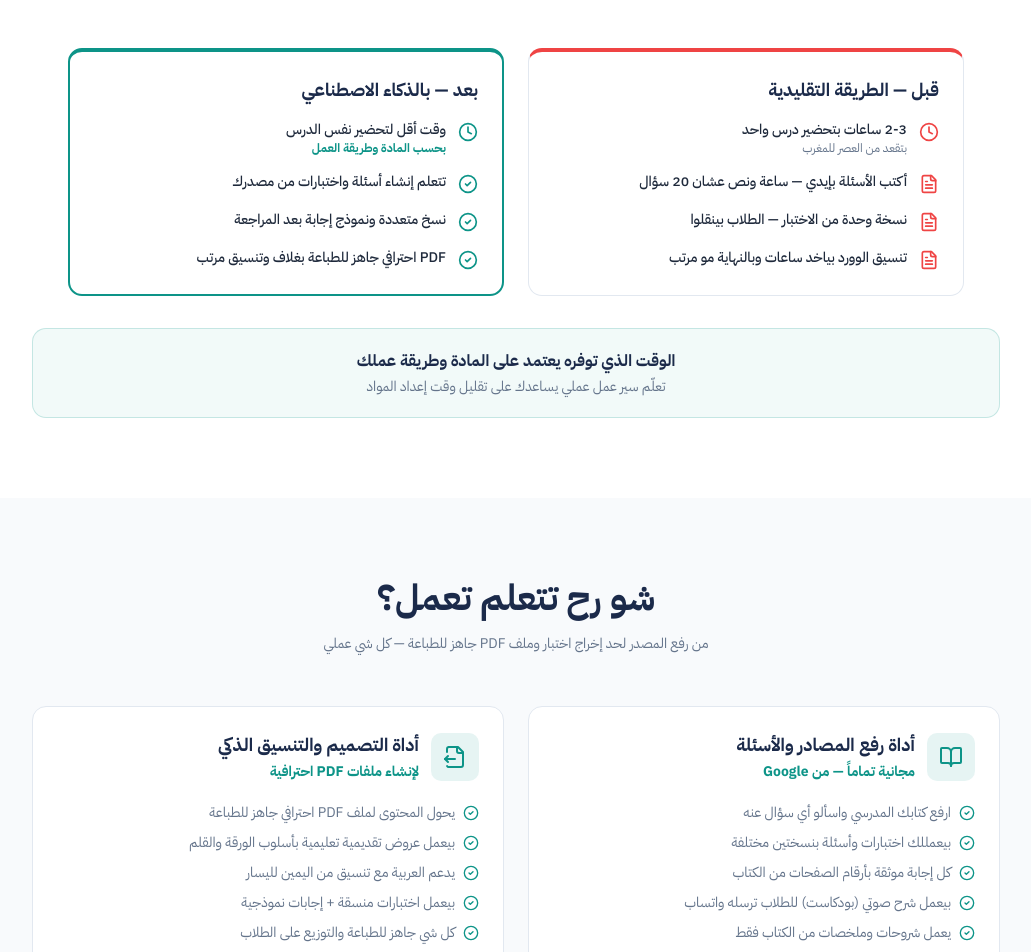
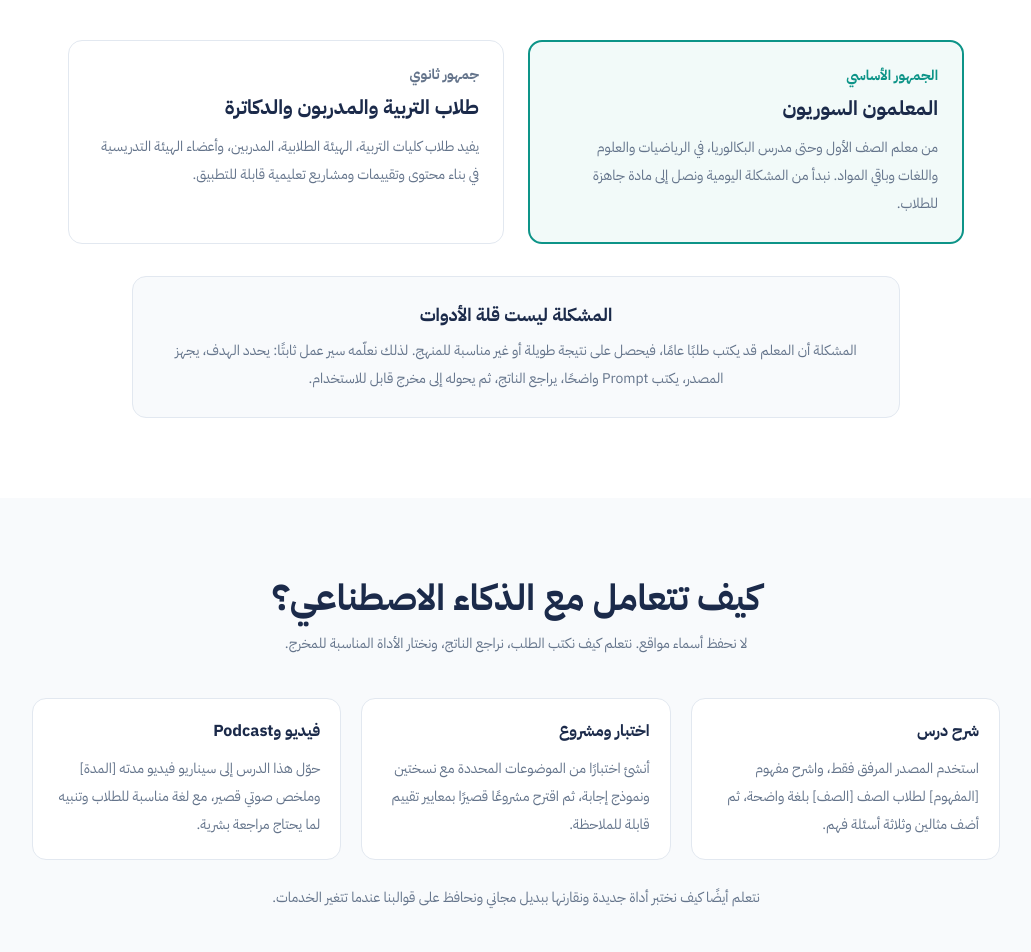
Before and after one commit to fhrrutedf/notebooklm-course-landing, a Next.js app: page / in a window 1280 px wide. Shown: the part 1500-2452 px from the top of the page, without its empty margins (124-1155 px from the left). Built offline with nearby package versions, Linux system fonts and the light colour scheme.

Commit message:
Expand course tracks and Syrian teacher audience

```diff
--- a/src/app/page.tsx
+++ b/src/app/page.tsx
@@ -86,66 +86,47 @@ export default function LandingPage() {
 
   const courseModules = [
     {
-      title: 'الوحدة 1: الأساسيات والتحضير الذكي',
-      lessons: 4,
-      time: '48 دقيقة',
+      title: 'المسار 1: من المصدر إلى شرح وفيديو تعليمي',
+      lessons: 6,
+      time: '80 دقيقة',
       items: [
-        'ما هو الذكاء الاصطناعي بالتعليم ولماذا يحتاجه كل معلم؟',
-        'رفع المصادر وتنظيم الدفتر الذكي',
-        'المحادثة الذكية مع محتواك — أسئلة تفتح بوابات',
-        'تغيير اللغة للعربية والإعدادات المخصصة',
+        'تجهيز درس أو كتاب من الصف الأول إلى البكالوريا وتحديد الهدف التعليمي',
+        'كتابة Prompt يطلب شرحًا مناسبًا لعمر الطالب ومستواه',
+        'إنشاء ملخص وأسئلة فهم ونشاط صفّي من المصدر',
+        'تحويل الفكرة إلى سيناريو فيديو تعليمي يشرحه المعلم لطلابه',
+        'مراجعة الدقة واللغة وعدم إضافة معلومات خارج المصدر',
       ],
     },
     {
-      title: 'الوحدة 2: البودكاست التعليمي',
-      lessons: 4,
-      time: '48 دقيقة',
+      title: 'المسار 2: من الدرس إلى اختبار وPDF ومشروع',
+      lessons: 7,
+      time: '95 دقيقة',
       items: [
-        'إنشاء بودكاست تعليمي من أي محتوى',
-        'تخصيص البودكاست المتقدم — تحكّم كامل بالمحتوى',
-        'مشاركة البودكاست مع الطلاب — قنوات التوزيع',
-        'ربط البودكاست بالمنهج — استراتيجيات متقدمة',
+        'بناء جدول مواصفات مبسط يناسب المادة والمرحلة',
+        'إعداد أسئلة متعددة ونسختين من الاختبار مع نموذج إجابة',
+        'إخراج ورقة PDF جاهزة للطباعة بتنسيق عربي من اليمين إلى اليسار',
+        'تصميم مشروع أو مهمة تطبيقية للطلاب مع خطوات ومعايير تقييم',
+        'استخدام قائمة مراجعة بشرية قبل توزيع أي مادة',
       ],
     },
     {
-      title: 'الوحدة 3: العروض والوسائط المتقدمة',
-      lessons: 4,
-      time: '48 دقيقة',
+      title: 'المسار 3: عرض وتفاعل وبودكاست ومتابعة',
+      lessons: 7,
+      time: '85 دقيقة',
       items: [
-        'إنشاء عرض تقديمي احترافي من محتواك',
-        'الخرائط الذهنية والإنفوجرافيك',
-        'ملخص الفيديو والنظرة العامة',
-        'دمج أدوات العرض والتصميم المتقدمة',
-      ],
-    },
-    {
-      title: 'الوحدة 4: التقييم والدراسة',
-      lessons: 4,
-      time: '48 دقيقة',
-      items: [
-        'توليد أسئلة وامتحانات بضغطة زر',
-        'البطاقات التعليمية للمراجعة السريعة',
-        'أدلة الدراسة المخصصة',
-        'تقييم الفهم والتعلّم التكيفي',
-      ],
-    },
-    {
-      title: 'الوحدة 5: الاستراتيجيات المتقدمة',
-      lessons: 4,
-      time: '48 دقيقة',
-      items: [
-        'التعليم الشامل — دمج طلاب الاحتياجات الخاصة',
-        'دمج مع منصات التعليم الإلكتروني',
-        'خطة الدرس الذكية — تحضير كامل بالذكاء الاصطناعي',
-        'بناء نظامك التعليمي الذكي المتكامل',
+        'تحويل الدرس إلى عرض تقديمي واضح ومناسب للحصة',
+        'إنشاء نشاط فردي وجماعي وبطاقة خروج للطلاب',
+        'إنتاج Podcast أو شرح صوتي مختصر من محتوى الدرس',
+        'اقتراح طريقة مشاركة الفيديو أو الصوت أو المشروع مع الطلاب',
+        'مقارنة الأدوات المجانية واختيار البديل عند تغيّر أي خدمة',
       ],
     },
   ]
 
   const bonuses = [
-    { title: '15 أمراً جاهزاً للنسخ واللصق', subtitle: 'Prompts', value: '$15', desc: '15 برومبت جاهز للنسخ واللصق مباشرة. مصممة خصيصاً للمعلمين والدكاترة والمدربين. كل برومبت مجرّب وبيدي نتائج ممتازة.', icon: Zap },
-    { title: 'ورقة مرجعية سريعة', subtitle: 'Cheat Sheet', value: '$10', desc: 'ورقة مرجعية سريعة بتلخص أهم الأوامر والخطوات. طباعها وحطها جنبك.', icon: FileText },
-    { title: 'وصول دائم + تحديثات مجانية', subtitle: 'Lifetime', value: '$20', desc: 'ادفع مرة واحتفظ بالكورس للأبد. مفيش اشتراك شهري ولا تجديد.', icon: Shield },
+    { title: 'حزمة Prompts للمعلمين', subtitle: 'Prompts', value: '150,000 ليرة سورية', desc: 'قوالب جاهزة للشرح والاختبارات والمشاريع والفيديوهات والـPodcasts، مع طريقة تعديل كل قالب حسب الصف والمادة.', icon: Zap },
+    { title: 'قوالب مشاريع ومخرجات', subtitle: 'Templates', value: '100,000 ليرة سورية', desc: 'قوالب عملية لخطة المشروع، ورقة الاختبار، سيناريو الفيديو، بطاقة الخروج، ونموذج التقييم.', icon: FileText },
+    { title: 'دليل مواكبة الأدوات', subtitle: 'Updates', value: '200,000 ليرة سورية', desc: 'دليل يعلّمك كيف تجرّب أداة جديدة وتقارنها ببديل مجاني وتحافظ على سير العمل والـPrompts الخاصة بك.', icon: Shield },
   ]
 
   const faqs = [
@@ -204,12 +185,12 @@ export default function LandingPage() {
 
           {/* H1 */}
           <h1 className="text-3xl md:text-5xl lg:text-[3.4rem] font-bold leading-[1.4] mb-6 text-[#1B2A4A]">
-            من الدرس إلى مادة تعليمية جاهزة بوقت أقل
+            من الدرس إلى مادة تعليمية جاهزة لطلابك
           </h1>
 
           {/* Subtitle */}
           <p className="text-base md:text-lg text-[#64748B] max-w-3xl mx-auto mb-10 leading-loose">
-            Course عملي يعلّم المعلمين والمدربين وأعضاء الهيئة التدريسية إنتاج الشروحات والملخصات والأسئلة والاختبارات وأوراق PDF والعروض والأنشطة باستخدام أدوات الذكاء الاصطناعي التعليمية.
+            Course عملي للمعلم السوري من الصف الأول إلى البكالوريا: تتعلم فيه تحويل الدرس إلى شرح وفيديو تعليمي، اختبار وPDF، مشروع، عرض، Podcast ونشاط قابل للمشاركة مع الطلاب.
           </p>
 
           {/* Two CTA buttons */}
@@ -315,7 +296,56 @@ export default function LandingPage() {
         </div>
       </section>
 
-      {/* ===== 3. BEFORE/AFTER SECTION ===== */}
+      {/* ===== 3. AUDIENCE AND SOLUTION ===== */}
+      <section className="py-14 md:py-20 bg-white">
+        <div className="max-w-[1000px] mx-auto px-4">
+          <div className="text-center mb-10">
+            <h2 className="text-2xl md:text-4xl font-bold text-[#1B2A4A] mb-3">لمين صُمّم هذا الـCourse؟</h2>
+            <p className="text-[#64748B] max-w-2xl mx-auto text-sm leading-loose">التركيز الأساسي على المعلم السوري، مع مسارات مفيدة لكل من يعمل في التعليم والتدريب.</p>
+          </div>
+          <div className="grid md:grid-cols-2 gap-6 max-w-4xl mx-auto">
+            <div className="bg-[#0D9488]/5 border-2 border-[#0D9488] rounded-xl p-6">
+              <div className="text-[#0D9488] font-bold text-sm mb-2">الجمهور الأساسي</div>
+              <h3 className="text-xl font-bold text-[#1B2A4A] mb-3">المعلمون السوريون</h3>
+              <p className="text-[#64748B] text-sm leading-loose">من معلم الصف الأول وحتى مدرس البكالوريا، في الرياضيات والعلوم واللغات وباقي المواد. نبدأ من المشكلة اليومية ونصل إلى مادة جاهزة للطلاب.</p>
+            </div>
+            <div className="bg-white border border-[#E2E8F0] rounded-xl p-6">
+              <div className="text-[#64748B] font-bold text-sm mb-2">جمهور ثانوي</div>
+              <h3 className="text-xl font-bold text-[#1B2A4A] mb-3">طلاب التربية والمدربون والدكاترة</h3>
+              <p className="text-[#64748B] text-sm leading-loose">يفيد طلاب كليات التربية، الهيئة الطلابية، المدربين، وأعضاء الهيئة التدريسية في بناء محتوى وتقييمات ومشاريع تعليمية قابلة للتطبيق.</p>
+            </div>
+          </div>
+          <div className="mt-8 max-w-3xl mx-auto text-center bg-[#F8FAFC] border border-[#E2E8F0] rounded-xl p-6">
+            <h3 className="font-bold text-[#1B2A4A] text-lg mb-2">المشكلة ليست قلة الأدوات</h3>
+            <p className="text-[#64748B] text-sm leading-loose">المشكلة أن المعلم قد يكتب طلبًا عامًا، فيحصل على نتيجة طويلة أو غير مناسبة للمنهج. لذلك نعلّمه سير عمل ثابتًا: يحدد الهدف، يجهز المصدر، يكتب Prompt واضحًا، يراجع الناتج، ثم يحوله إلى مخرج قابل للاستخدام.</p>
+          </div>
+        </div>
+      </section>
+
+      {/* ===== 4. PROMPT WORKFLOW SECTION ===== */}
+      <section className="py-14 md:py-20 bg-[#F8FAFC]">
+        <div className="max-w-[1000px] mx-auto px-4">
+          <div className="text-center mb-10">
+            <h2 className="text-2xl md:text-4xl font-bold text-[#1B2A4A] mb-3">كيف تتعامل مع الذكاء الاصطناعي؟</h2>
+            <p className="text-[#64748B] max-w-2xl mx-auto text-sm leading-loose">لا نحفظ أسماء مواقع. نتعلم كيف نكتب الطلب، نراجع الناتج، ونختار الأداة المناسبة للمخرج.</p>
+          </div>
+          <div className="grid md:grid-cols-3 gap-5">
+            {[
+              { title: 'شرح درس', text: 'استخدم المصدر المرفق فقط، واشرح مفهوم [المفهوم] لطلاب الصف [الصف] بلغة واضحة، ثم أضف مثالين وثلاثة أسئلة فهم.' },
+              { title: 'اختبار ومشروع', text: 'أنشئ اختبارًا من الموضوعات المحددة مع نسختين ونموذج إجابة، ثم اقترح مشروعًا قصيرًا بمعايير تقييم قابلة للملاحظة.' },
+              { title: 'فيديو وPodcast', text: 'حوّل هذا الدرس إلى سيناريو فيديو مدته [المدة] وملخص صوتي قصير، مع لغة مناسبة للطلاب وتنبيه لما يحتاج مراجعة بشرية.' },
+            ].map((item) => (
+              <div key={item.title} className="bg-white border border-[#E2E8F0] rounded-xl p-5">
+                <h3 className="font-bold text-[#1B2A4A] mb-3">{item.title}</h3>
+                <p className="text-[#64748B] text-sm leading-loose">{item.text}</p>
+              </div>
+            ))}
+          </div>
+          <div className="mt-7 text-center text-sm text-[#64748B]">نتعلم أيضًا كيف نختبر أداة جديدة ونقارنها ببديل مجاني ونحافظ على قوالبنا عندما تتغير الخدمات.</div>
+        </div>
+      </section>
+
+      {/* ===== 5. BEFORE/AFTER SECTION ===== */}
       <section className="py-14 md:py-20 bg-white">
         <div className="max-w-[1000px] mx-auto px-4">
           <div className="text-center mb-12">
@@ -405,15 +435,15 @@ export default function LandingPage() {
         </div>
       </section>
 
-      {/* ===== 4. TOOLS SECTION ===== */}
+      {/* ===== 6. TOOLS SECTION ===== */}
       <section className="py-14 md:py-20 bg-[#F8FAFC]">
         <div className="max-w-[1000px] mx-auto px-4">
           <div className="text-center mb-12">
             <h2 className="text-2xl md:text-4xl font-bold text-[#1B2A4A] mb-3">
-              شو رح تتعلم تعمل؟
+              شو رح تنتج وتستخدم مع طلابك؟
             </h2>
             <p className="text-[#64748B] max-w-xl mx-auto text-sm leading-loose">
-              من رفع المصدر لحد إخراج اختبار وملف PDF جاهز للطباعة — كل شي عملي
+              من المصدر إلى شرح وفيديو ومشروع واختبار وPDF وعرض وPodcast — كل مسار عملي وقابل للتطبيق
             </p>
           </div>
 
@@ -425,8 +455,8 @@ export default function LandingPage() {
                   <BookOpen className="w-6 h-6 text-[#0D9488]" />
                 </div>
                 <div>
-                  <h3 className="font-bold text-[#1B2A4A] text-lg">أداة رفع المصادر والأسئلة</h3>
-                  <span className="text-[#0D9488] text-sm font-bold">مجانية تماماً — من Google</span>
+                  <h3 className="font-bold text-[#1B2A4A] text-lg">من المصدر إلى شرح وفيديو تعليمي</h3>
+                  <span className="text-[#0D9488] text-sm font-bold">أدوات متعددة — مجانية أو بخطة مجانية</span>
                 </div>
               </div>
               <ul className="space-y-2.5">
@@ -434,8 +464,8 @@ export default function LandingPage() {
                   'ارفع كتابك المدرسي واسألو أي سؤال عنه',
                   'بيعمللك اختبارات وأسئلة بنسختين مختلفة',
                   'كل إجابة موثقة بأرقام الصفحات من الكتاب',
-                  'بيعمل شرح صوتي (بودكاست) للطلاب ترسله واتساب',
-                  'يعمل شروحات وملخصات من الكتاب فقط',
+                  'تحويل الدرس إلى سيناريو فيديو أو Podcast قابل للمشاركة مع الطلاب',
+                  'اقتراح مشروع ونشاط وبطاقة خروج حسب المرحلة الدراسية',
                 ].map((item, i) => (
                   <li key={i} className="flex items-start gap-2">
                     <CheckCircle2 className="w-4 h-4 text-[#0D9488] mt-0.5 shrink-0" />
@@ -452,8 +482,8 @@ export default function LandingPage() {
                   <FileOutput className="w-6 h-6 text-[#0D9488]" />
                 </div>
                 <div>
-                  <h3 className="font-bold text-[#1B2A4A] text-lg">أداة التصميم والتنسيق الذكي</h3>
-                  <span className="text-[#0D9488] text-sm font-bold">لإنشاء ملفات PDF احترافية</span>
+                  <h3 className="font-bold text-[#1B2A4A] text-lg">من الدرس إلى اختبار وPDF ومشروع</h3>
+                  <span className="text-[#0D9488] text-sm font-bold">مخرجات جاهزة للطلاب والصف</span>
                 </div>
               </div>
               <ul className="space-y-2.5">
@@ -462,7 +492,7 @@ export default function LandingPage() {
                   'بيعمل عروض تقديمية تعليمية بأسلوب الورقة والقلم',
                   'يدعم العربية مع تنسيق من اليمين لليسار',
                   'بيعمل اختبارات منسقة + إجابات نموذجية',
-                  'كل شي جاهز للطباعة والتوزيع على الطلاب',
+                  'مخرجات قابلة للطباعة أو العرض أو المشاركة مع الطلاب',
                 ].map((item, i) => (
                   <li key={i} className="flex items-start gap-2">
                     <CheckCircle2 className="w-4 h-4 text-[#0D9488] mt-0.5 shrink-0" />
@@ -506,7 +536,7 @@ export default function LandingPage() {
         </div>
       </section>
 
-      {/* ===== 5. RESULTS CTA ===== */}
+      {/* ===== 7. RESULTS CTA ===== */}
       <section className="py-14 md:py-20 bg-white">
         <div className="max-w-[1000px] mx-auto px-4 text-center">
           <div className="bg-[#F8FAFC] border border-[#E2E8F0] rounded-xl p-8 md:p-10">
@@ -538,14 +568,14 @@ export default function LandingPage() {
         </div>
       </section>
 
-      {/* ===== 6. COURSE CONTENT SECTION ===== */}
+      {/* ===== 8. COURSE CONTENT SECTION ===== */}
       <section className="py-14 md:py-20 bg-white">
         <div className="max-w-[1000px] mx-auto px-4">
           <div className="text-center mb-12">
             <h2 className="text-2xl md:text-4xl font-bold text-[#1B2A4A] mb-3">
               محتوى البرنامج التدريبي
             </h2>
-            <p className="text-[#64748B] text-sm">5 وحدات — 20 درساً عملياً مباشراً</p>
+            <p className="text-[#64748B] text-sm">3 مسارات — 20 درساً عملياً مسجلاً</p>
           </div>
 
           <div className="space-y-3 max-w-3xl mx-auto">
@@ -591,12 +621,12 @@ export default function LandingPage() {
         </div>
       </section>
 
-      {/* ===== 7. BONUSES SECTION ===== */}
+      {/* ===== 9. BONUSES SECTION ===== */}
       <section className="py-14 md:py-20 bg-[#F8FAFC]">
         <div className="max-w-[1000px] mx-auto px-4">
           <div className="text-center mb-12">
             <h2 className="text-2xl md:text-4xl font-bold text-[#1B2A4A] mb-3">
-              هدايا مجانية بقيمة $45
+              هدايا مجانية بقيمة 450,000 ليرة سورية
             </h2>
             <p className="text-[#64748B] max-w-xl mx-auto text-sm leading-loose">
               تحصل عليها مجاناً مع التسجيل
@@ -624,7 +654,7 @@ export default function LandingPage() {
         </div>
       </section>
 
-      {/* ===== 8. TRAINER SECTION ===== */}
+      {/* ===== 10. TRAINER SECTION ===== */}
       <section className="py-14 md:py-20 bg-white">
         <div className="max-w-[1000px] mx-auto px-4">
           <div className="bg-[#F8FAFC] border border-[#E2E8F0] rounded-xl p-6 flex flex-col md:flex-row items-center gap-6 max-w-3xl mx-auto">
@@ -667,7 +697,7 @@ export default function LandingPage() {
         </div>
       </section>
 
-      {/* ===== 9. FAQ SECTION ===== */}
+      {/* ===== 11. FAQ SECTION ===== */}
       <section className="py-14 md:py-20 bg-[#F8FAFC]">
         <div className="max-w-[1000px] mx-auto px-4">
           <div className="text-center mb-12">
@@ -702,7 +732,7 @@ export default function LandingPage() {
         </div>
       </section>
 
-      {/* ===== 10. FINAL CTA SECTION ===== */}
+      {/* ===== 12. FINAL CTA SECTION ===== */}
       <section className="py-14 md:py-20 bg-white">
         <div className="max-w-[1000px] mx-auto px-4 text-center">
           <h2 className="text-2xl md:text-4xl font-bold text-[#1B2A4A] mb-3">
```
